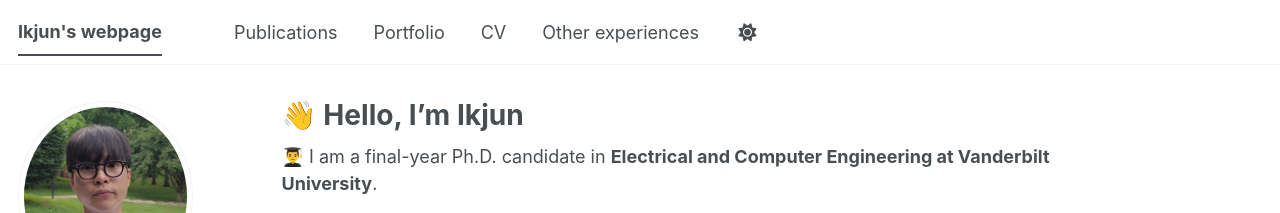
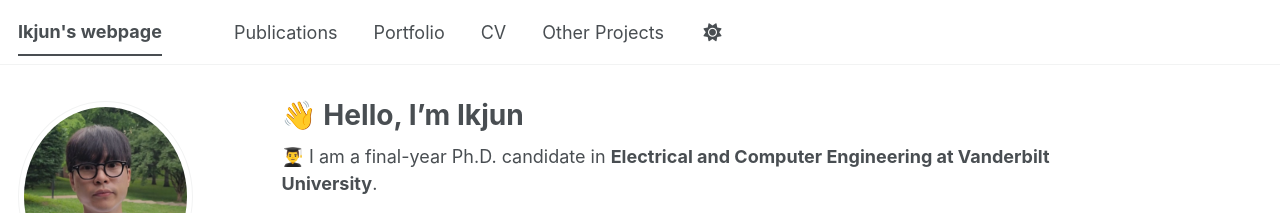
Before and after one commit to IkjunHong-beep/ikjunhong-beep.github.io, a Jekyll site: the page built from _pages/about.md, in a window 1280 px wide. Shown: the top 213 px of the page. Built offline with Jekyll 4.4.1, drawn with Linux system fonts in a browser that asks for light colours; some web fonts are replaced; a script bundle is joined from its source files by our own code; library files that are not in the unit come from our copies.

Commit message:
Update navigation.yml

```diff
--- a/_data/navigation.yml
+++ b/_data/navigation.yml
@@ -26,8 +26,8 @@ main:
   - title: "CV"
     url: /files/Ikjun Hong-general.pdf
 
-  - title: "Other experiences"
-    url: /oe/
+  - title: "Other Projects"
+    url: /op/
 
   # - title: "CV"
   #   url: /cv-json/
```
